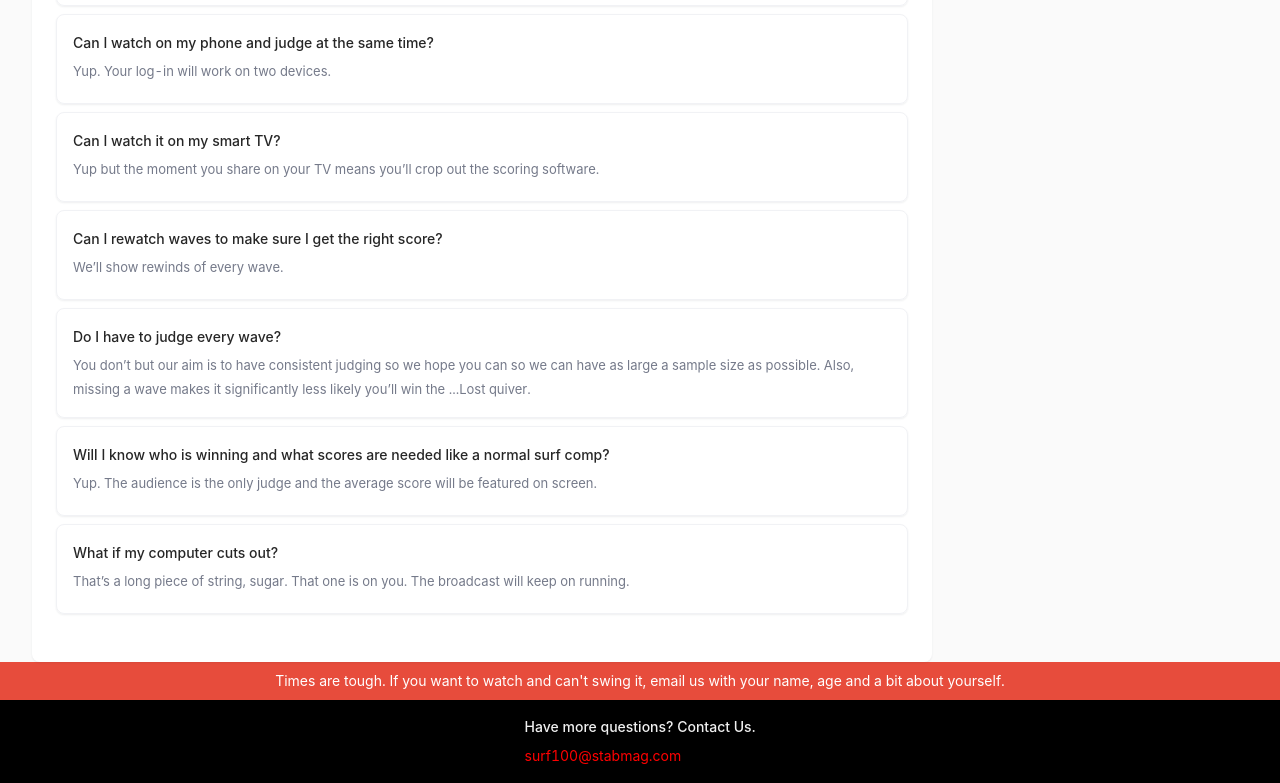
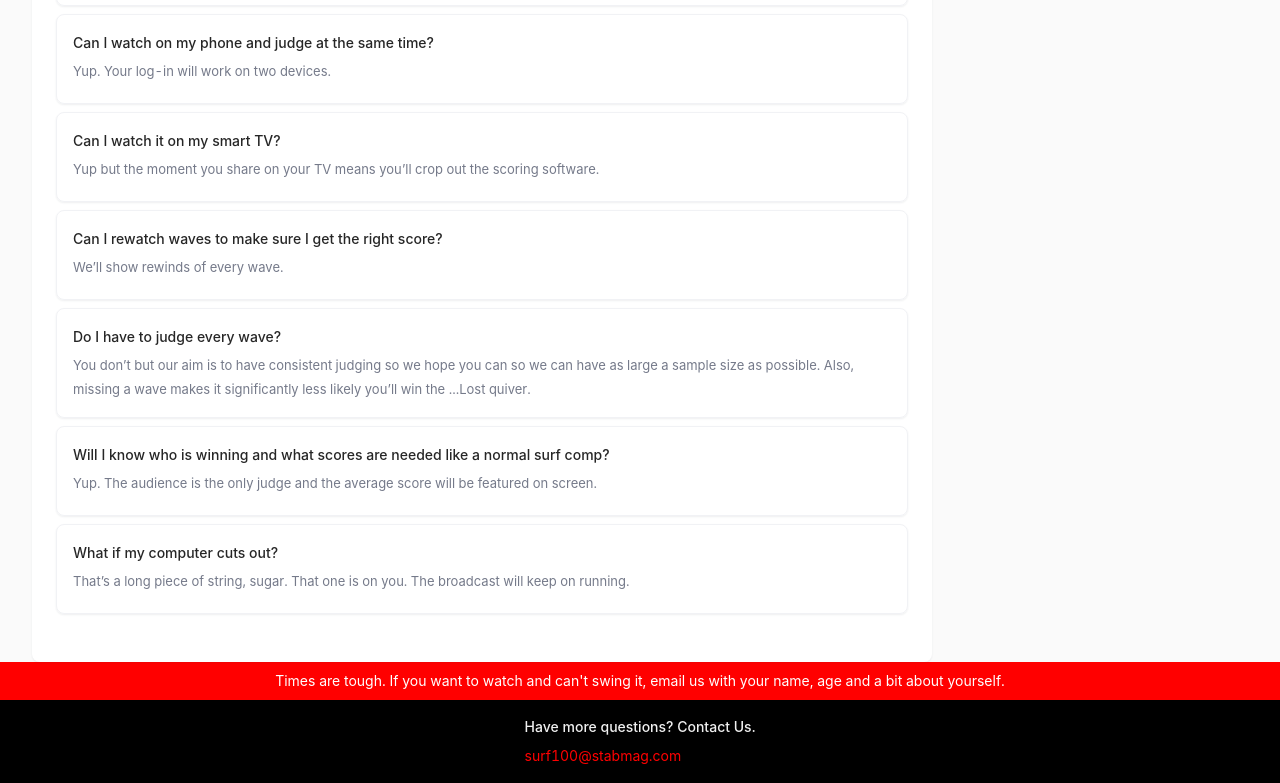
Before and after one commit to boothaw/surftest, a React (Create React App) app: page /event in a window 1280 px wide. Shown: the part 4612-5395 px from the top of the page. Built offline with nearby package versions, Linux system fonts and the light colour scheme.

Commit message:
email banner color update

```diff
--- a/src/pages/event/styles.js
+++ b/src/pages/event/styles.js
@@ -562,7 +562,7 @@ const SorryBanner = styled.div`
   min-height: 32px;
   padding: 8px 16px;
   text-align: center;
-  background-color: #e74c3c;
+  background-color: red;
   display: flex;
   align-items: center;
   justify-content: space-evenly;
```
